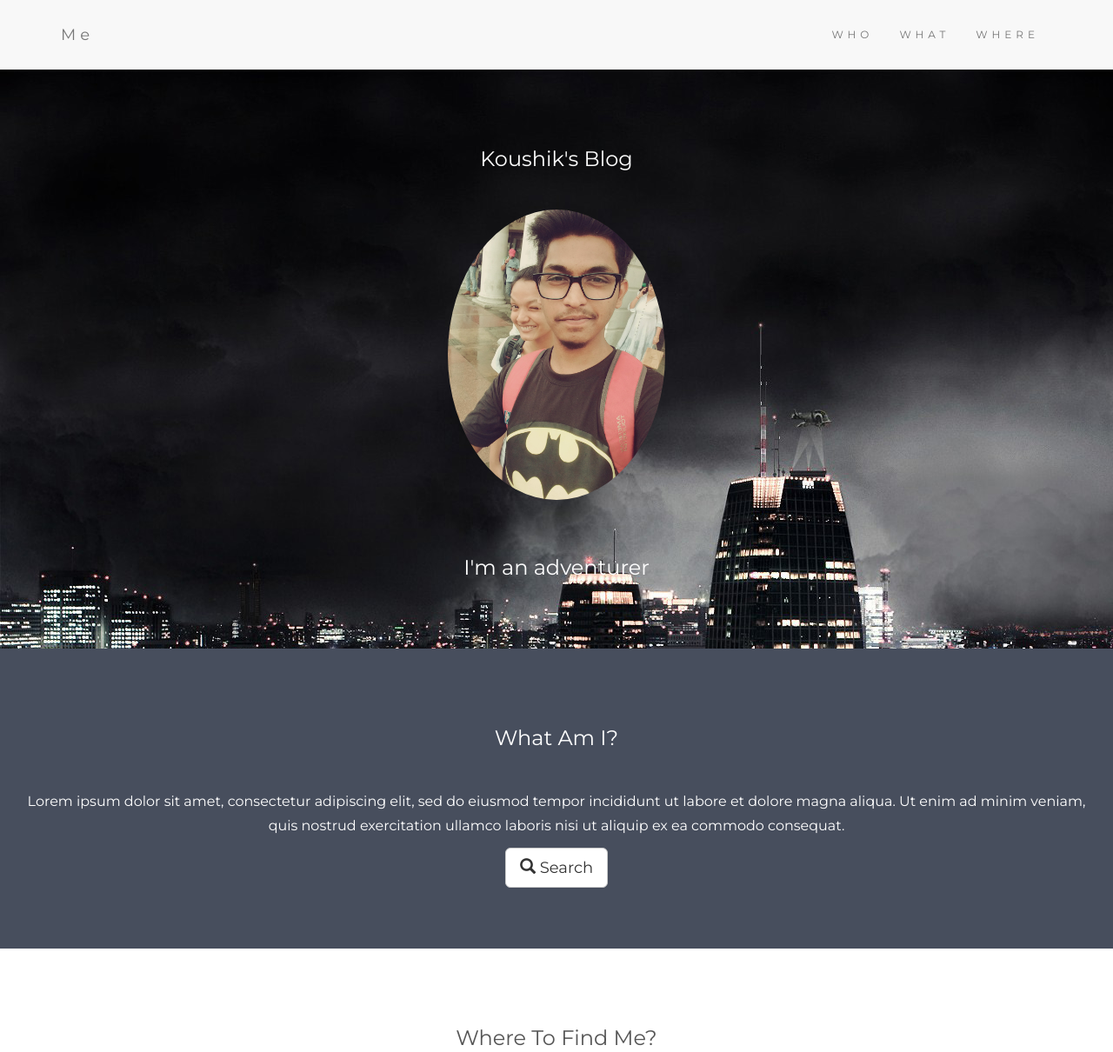
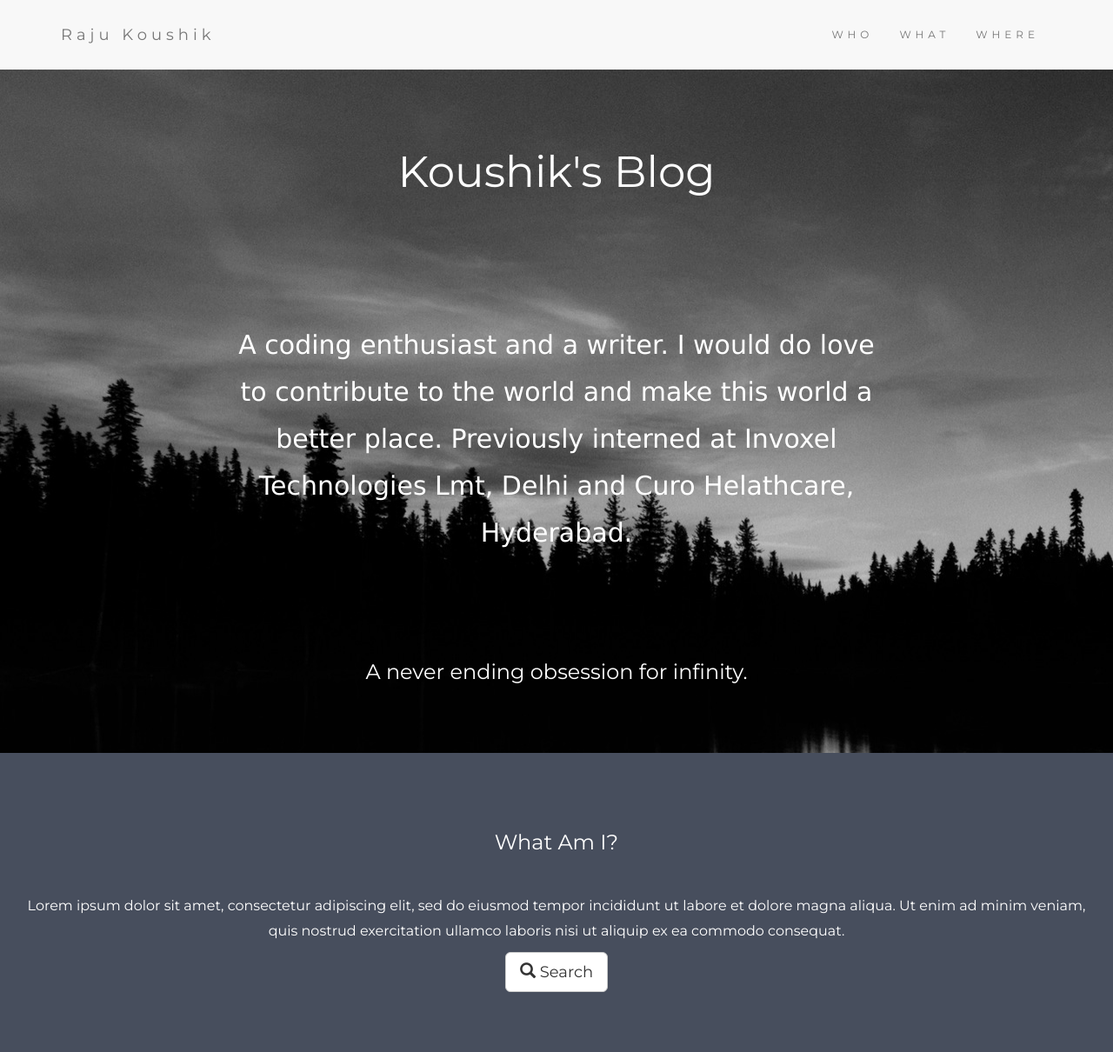
Before and after one commit to RajuKoushik/infiblog, a Django app: page /home/ in a window 1280 px wide; the page is wider, and only the part inside the window is pictured. Shown: the top 1210 px of that part at 87% size. Run offline with Django 3.2, Linux system fonts and the light colour scheme; some libraries are stand-ins or nearby versions.

Commit message:
UI updates

```diff
--- a/blog/templates/blog/home.html
+++ b/blog/templates/blog/home.html
@@ -17,14 +17,40 @@
       color: #f5f6f7;
   }
   p {font-size: 16px;}
-  .margin {margin-bottom: 45px;}
+  .margin {margin-bottom: 45px;
+            margin-left: 145px;
+            margin-right: 145px;
+
+            }
+   {% load static %}
   .bg-1 {
 
 
-      background-image:url("{% static "blog/blogbg.jpg" %}");
+
+      background-image: url("{% static "blog/final.jpeg" %}");
+
       background-color: #000000; /* Green */
       color: #ffffff;
   }
+
+  .testfont {
+    font-family: Verdana, Geneva, sans-serif;
+}
+    .overlay{
+    opacity:0.8;
+    background-color:#ccc;
+    position:fixed;
+    width:100%;
+    height:100%;
+    top:0px;
+    left:0px;
+    z-index:1000;
+}
+
+    .test{
+        height:100%;
+    }
+
   .bg-2 {
       background-color: #474e5d; /* Dark Blue */
       color: #ffffff;
@@ -40,6 +66,11 @@
   .container-fluid {
       padding-top: 70px;
       padding-bottom: 70px;
+  }
+  .pos{
+        padding: 100px;
+      padding-left: 250px;
+      padding-right: 250px;
   }
   .navbar {
       padding-top: 15px;
@@ -66,7 +97,7 @@
         <span class="icon-bar"></span>
         <span class="icon-bar"></span>
       </button>
-      <a class="navbar-brand" href="#">Me</a>
+      <a class="navbar-brand" href="#">Raju Koushik</a>
     </div>
     <div class="collapse navbar-collapse" id="myNavbar">
       <ul class="nav navbar-nav navbar-right">
@@ -80,11 +111,14 @@
 
 <!-- First Container -->
  {% load static %}
-<div class="container-fluid bg-1 text-center" >
-  <h3 class="margin">Koushik's Blog</h3>
+<div class="container-fluid bg-1 text-center test" >
+  <h1 class="margin" style="font-size:50px">Koushik's Blog</h1>
 
-  <img src="{% static "blog/blogpic.jpg" %}" class="img-responsive img-circle margin" style="display:inline" alt="Bird" width="250" height="150">
-  <h3>I'm an adventurer</h3>
+
+  <p class="pos testfont" style="font-size:30px">  A coding enthusiast and a writer. I would do love to contribute to the world and make this world a better place. Previously interned at Invoxel Technologies Lmt, Delhi and Curo Helathcare, Hyderabad.
+</p>
+
+    <h3>A never ending obsession for infinity.</h3>
 </div>
 
 <!-- Second Container -->
@@ -117,7 +151,7 @@
 
 <!-- Footer -->
 <footer class="container-fluid bg-4 text-center">
-  <p>Raju Koushik Gorantla <a href="http://www.w3schools.com">www.w3schools.com</a></p>
+  <p><a href="https://github.com/RajuKoushik">Raju Koushik Gorantla </a></p>
 </footer>
 
 </body>
```
Also changed, not shown: blog/static/blog/bgbest.jpg (added), blog/static/blog/code.jpeg (added), blog/static/blog/final.jpeg (added), blog/static/blog/imgbg.jpg (added), blog/static/blog/moon.jpeg (added).
